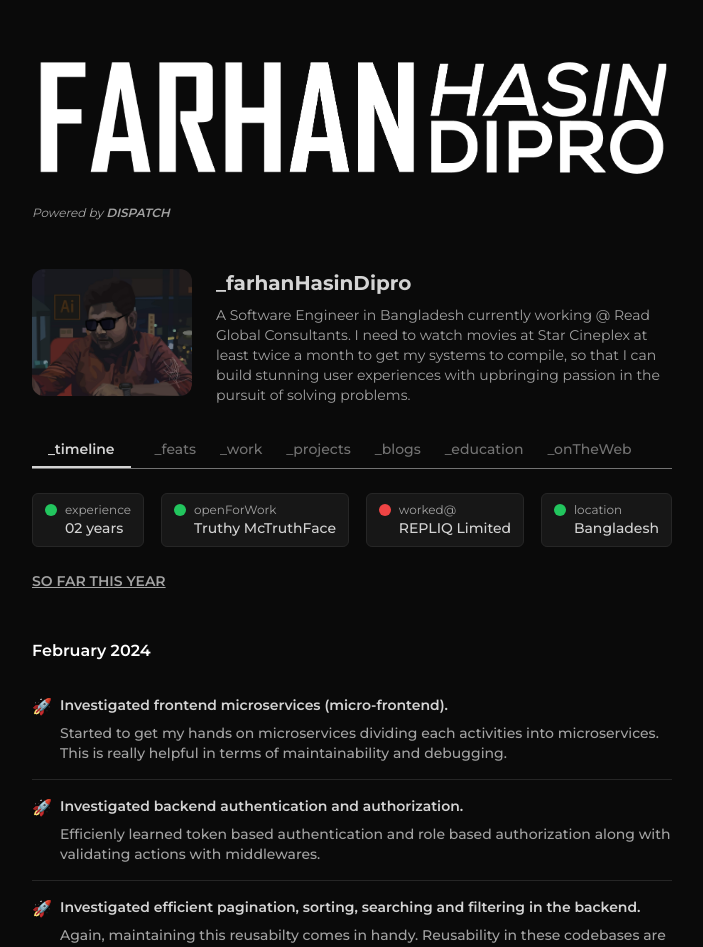
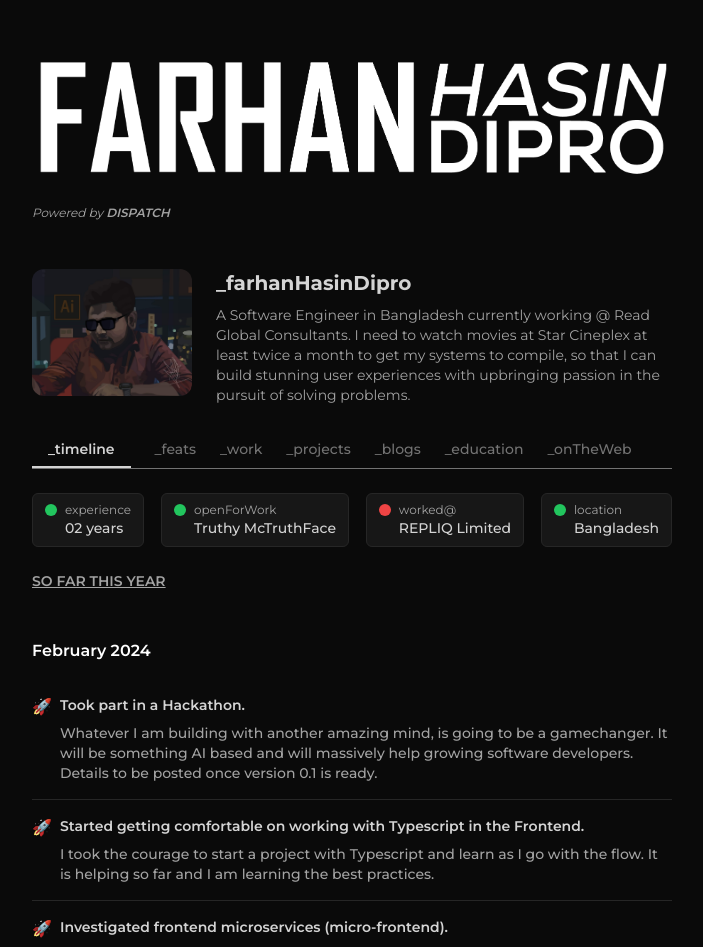
Before and after one commit to farhanhasindipro25/dispatch, a Next.js app: page /public in a window 1280 px wide. Shown: the top 947 px of the page, without its empty margins (288-991 px from the left). Built offline with nearby package versions, Linux system fonts and the light colour scheme.

Commit message:
fix: updated activity log information fo February

```diff
--- a/app/common/helpers/UtilsKit.ts
+++ b/app/common/helpers/UtilsKit.ts
@@ -30,6 +30,11 @@ function generateRandomSynonym(kind: ActivityKind, seed: number): string {
       "Documented features and codebase of",
     ],
     WORKING: ["Worked on a", "Executed tasks on a", "Engaged on a"],
+    COMFORTABLE: [
+      "Started getting comfortable on working with",
+      "Getting used to working with",
+    ],
+    PARTICIPATED: ["Took part in a", "Participated in a"],
     DEBUGGING: [
       "Fixed issues of",
       "Troubleshooted problems of",
--- a/app/common/staticData/monthlyTimelineData.ts
+++ b/app/common/staticData/monthlyTimelineData.ts
@@ -4,6 +4,20 @@ const monthlyTimelineData: MonthlyTimelineDataItem[] = [
   {
     month: "February 2024",
     activityLog: [
+      {
+        kind: "PARTICIPATED",
+        topic: "Hackathon",
+        thoughts:
+          "Whatever I am building with another amazing mind, is going to be a gamechanger. It will be something AI based and will massively help growing software developers. Details to be posted once version 0.1 is ready.",
+        category: "FRONTEND",
+      },
+      {
+        kind: "COMFORTABLE",
+        topic: "Typescript in the Frontend",
+        thoughts:
+          " I took the courage to start a project with Typescript and learn as I go with the flow. It is helping so far and I am learning the best practices.",
+        category: "FRONTEND",
+      },
       {
         kind: "EXPLORING",
         topic: "frontend microservices (micro-frontend)",
--- a/app/interfaces/pages/publicPage/MonthlyTimelineProps.ts
+++ b/app/interfaces/pages/publicPage/MonthlyTimelineProps.ts
@@ -5,7 +5,9 @@ interface MonthlyActivityLogItem {
     | "DOCUMENTING"
     | "WORKING"
     | "DEBUGGING"
-    | "REVISITING";
+    | "REVISITING"
+    | "COMFORTABLE"
+    | "PARTICIPATED";
   topic: string;
   thoughts: string;
   category: "FRONTEND" | "BACKEND" | "FULLSTACK" | "OOP" | "DSA";
--- a/app/interfaces/pages/publicPage/activityKindSynonyms.ts
+++ b/app/interfaces/pages/publicPage/activityKindSynonyms.ts
@@ -4,4 +4,6 @@ export type ActivityKind =
   | "DOCUMENTING"
   | "WORKING"
   | "DEBUGGING"
+  | "PARTICIPATED"
+  | "COMFORTABLE"
   | "REVISITING";
```
